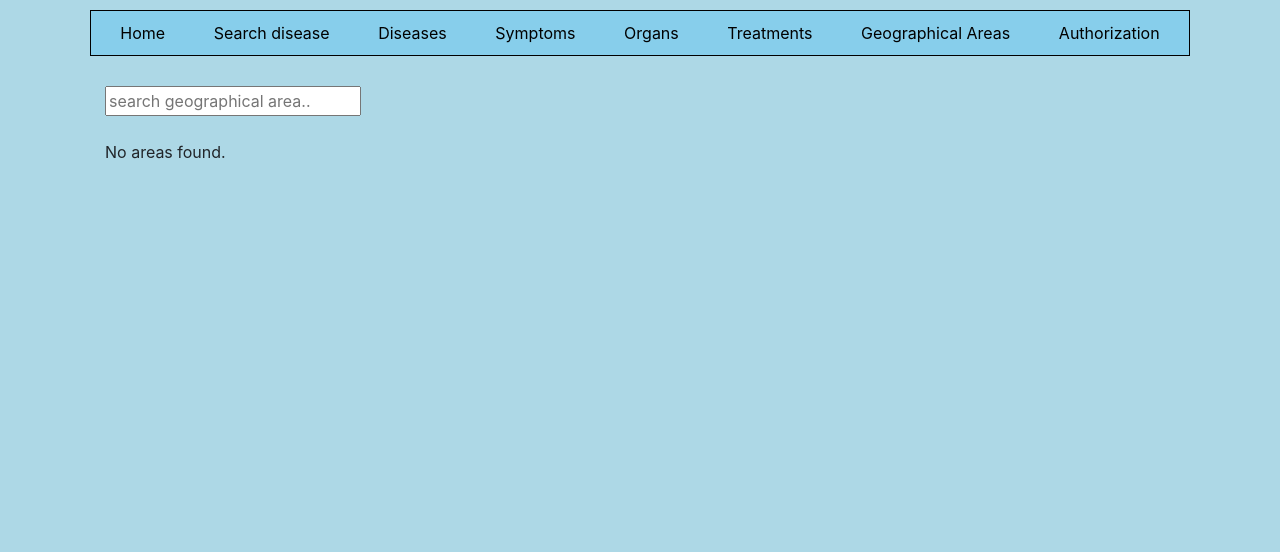
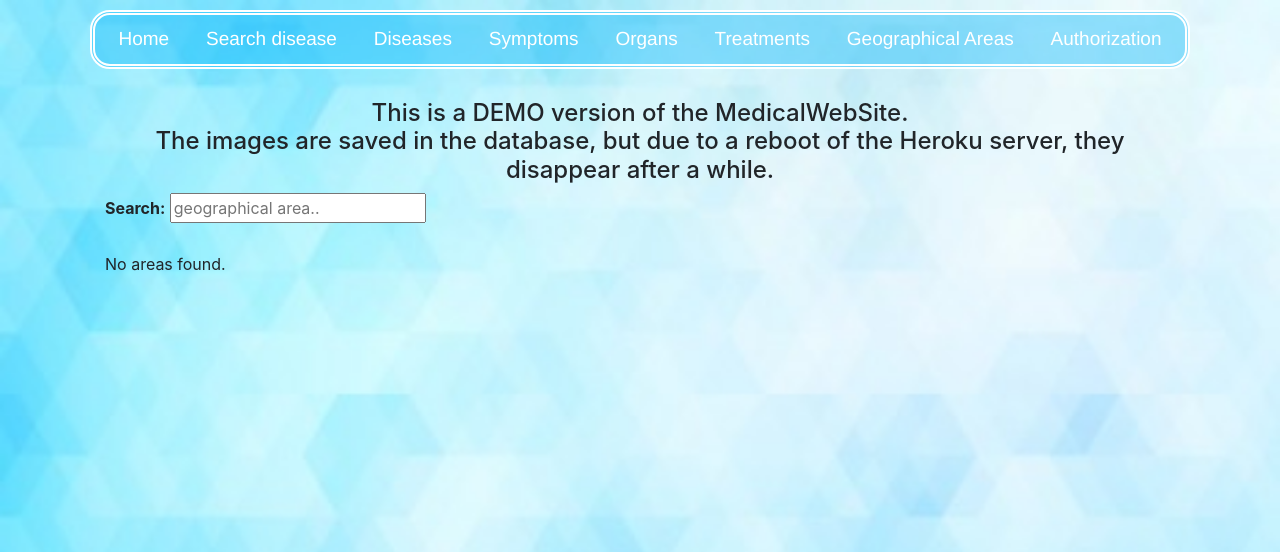
Before and after one commit to nikolska/Medical_reference_book, a Django app: page /geographical-areas/ in a window 1280 px wide. Shown: the top 552 px of the page. Run offline with Django 3.2, Linux system fonts and the light colour scheme; data that the repository does not hold is empty; some libraries are stand-ins or nearby versions.

Commit message:
update css

```diff
--- a/main_app/forms.py
+++ b/main_app/forms.py
@@ -21,8 +21,8 @@ class DiseaseCreateForm(forms.ModelForm):
             'treatment': 'Treatment'
         }
         widgets = {
-            'name': forms.Textarea(attrs={'cols': 140, 'rows': 2}),
-            'description': forms.Textarea(attrs={'cols': 140, 'rows': 5}),
+            'name': forms.Textarea(attrs={'cols': 130, 'rows': 2}),
+            'description': forms.Textarea(attrs={'cols': 130, 'rows': 5}),
             'geographical_area': forms.CheckboxSelectMultiple({'class': 'no-bullet-list'}),
             'affected_organs': forms.CheckboxSelectMultiple({'class': 'no-bullet-list'}),
             'treatment': forms.CheckboxSelectMultiple({'class': 'no-bullet-list'})
--- a/main_app/templates/geographical_areas_list.html
+++ b/main_app/templates/geographical_areas_list.html
@@ -5,6 +5,10 @@
 
 
 {% block content %}
+
+<h4 align='center'>This is a DEMO version of the MedicalWebSite. <br> The images are saved in the database,
+    but due to a reboot of the Heroku server, they disappear after a while.
+</h4>
 
 {% if messages %}
     {% for message in messages %}
@@ -33,7 +37,8 @@
     {% endif %}
 {% endif %}
 
-<input id="myInput" type="text" placeholder="search geographical area.."><br><br>
+<label for="myInput"><b>Search:</b></label>
+<input id="myInput" type="text" placeholder="geographical area.."><br><br>
 
 {% if areas %}
     <table class="areas-table" id="myTable">
--- a/main_app/templates/organs_list.html
+++ b/main_app/templates/organs_list.html
@@ -5,6 +5,10 @@
 
 
 {% block content %}
+
+<h4 align='center'>This is a DEMO version of the MedicalWebSite. <br> The images are saved in the database,
+    but due to a reboot of the Heroku server, they disappear after a while.
+</h4>
 
 {% if messages %}
     {% for message in messages %}
--- a/static/css/styles.css
+++ b/static/css/styles.css
@@ -1,5 +1,6 @@
 body {
-    background-color: lightblue;
+    background-image: url('/static/img/background.jpg');
+    background-size: cover;
 }
 
 .body-content {
@@ -7,18 +8,21 @@ body {
 }
 
 .menu {
-    background-color: #87ceeb;
+    background-color:rgba(2, 180, 250, 0.4);
     padding: 5px;
     margin: 10px 5px;
     display: flex;
     justify-content: space-around;
+    border: thick double white;
     border-collapse: collapse;
-    border: 1px solid black;
+    border-radius: 20px;
 }
 
 .menu-a {
     padding: 5px;
-    color: black;
+    font-size: 19px;
+    font-family: 'Franklin Gothic Medium', 'Arial Narrow', Arial, sans-serif;
+    color: rgb(255, 255, 255);
     text-decoration: none;
 }
 
```
Also changed, not shown: static/img/background.jpg (added).
